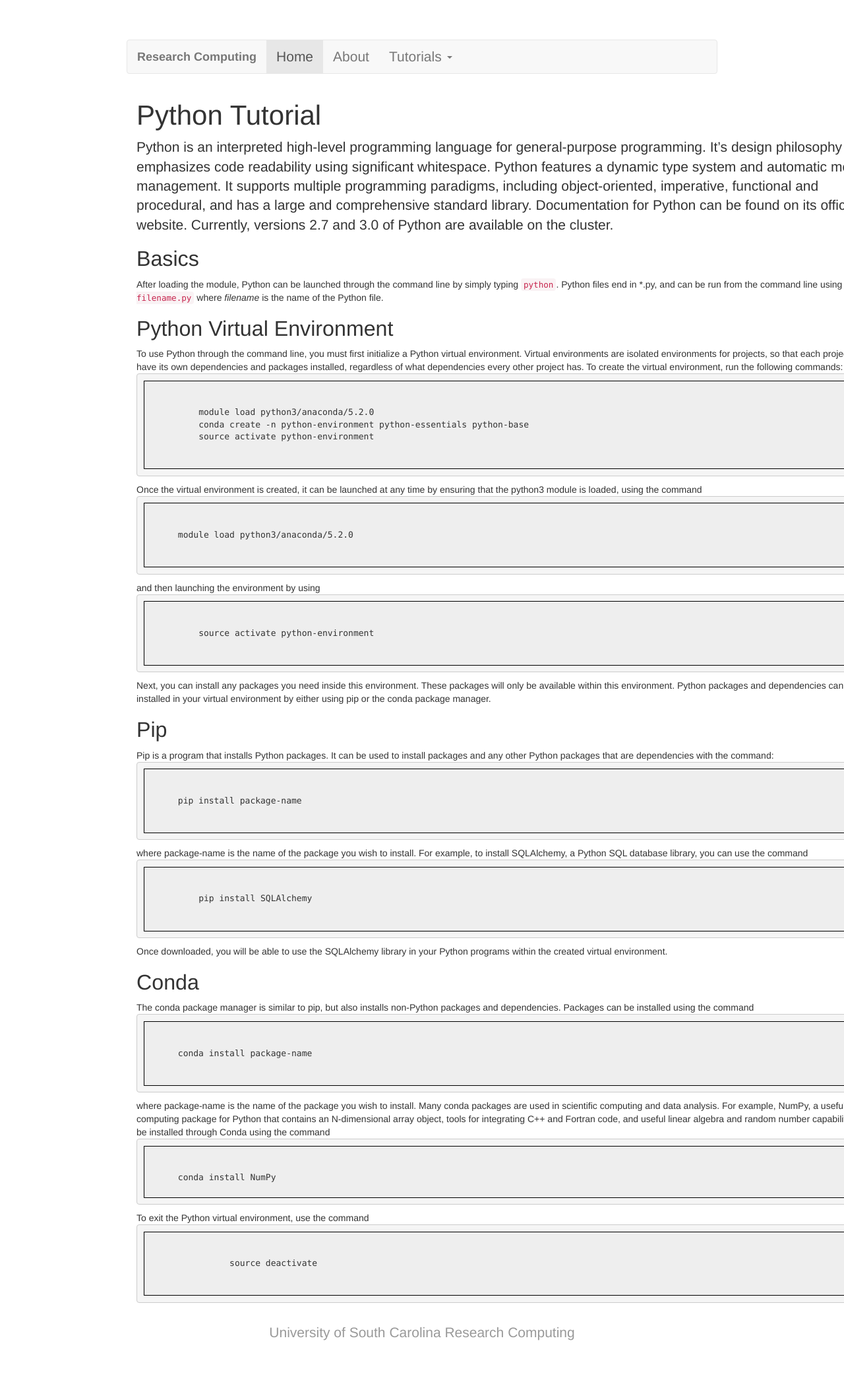
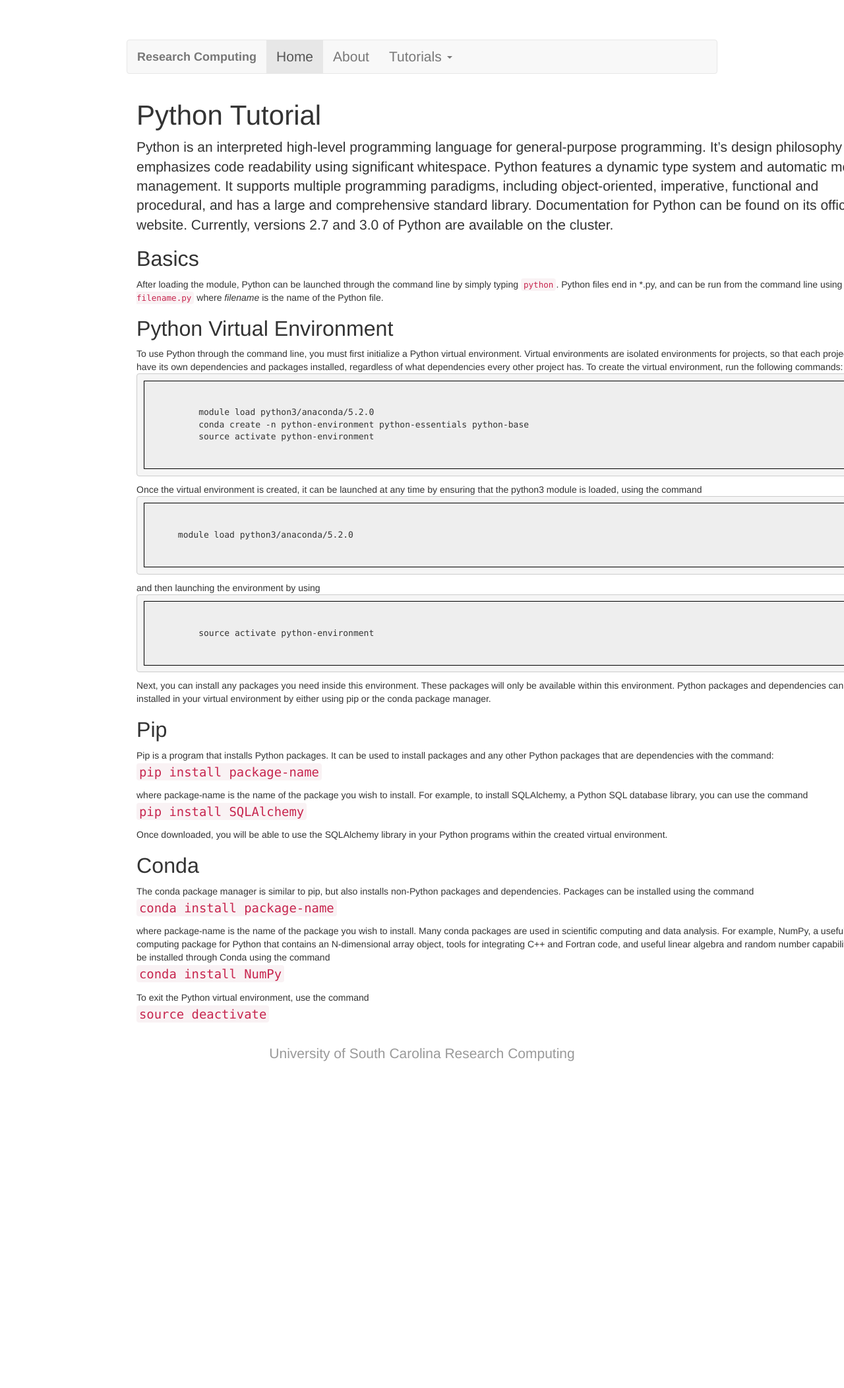
Before and after one commit to aholdeman/malab-test, a Jekyll site: the page built from tutorials/python/index.html, in a window 1280 px wide. Shown: the whole page at 66% size. Built offline with Jekyll 4.4.1, drawn with Linux system fonts in a browser that asks for light colours; after the commit the page ends 1682 px from its top, so only the background shows below that.

Commit message:
Does this look better?

```diff
--- a/tutorials/python/index.html
+++ b/tutorials/python/index.html
@@ -33,25 +33,25 @@ title: Python Tutorial
         Next, you can install any packages you need inside this environment. These packages will only be available within this environment. Python packages and dependencies can be installed in your virtual environment by either using pip or the conda package manager.
     <h3>Pip</h3>
         Pip is a program that installs Python packages. It can be used to install packages and any other Python packages that are dependencies with the command:
-    <pre><code>
+    <p><code>
     pip install package-name
-        </code></pre>
+        </code></p>
         where package-name is the name of the package you wish to install. For example, to install SQLAlchemy, a Python SQL database library, you can use the command
-        <pre><code>
+        <p><code>
         pip install SQLAlchemy
-            </code></pre>
+            </code></p>
         Once downloaded, you will be able to use the SQLAlchemy library in your Python programs within the created virtual environment.
     <h3>Conda</h3>
         The conda package manager is similar to pip, but also installs non-Python packages and dependencies. Packages can be installed using the command
-    <pre><code>
+    <p><code>
     conda install package-name
-       </code></pre>
+       </code></p>
         where package-name is the name of the package you wish to install. Many conda packages are used in scientific computing and data analysis. For example, NumPy, a useful scientific computing package for Python that contains an N-dimensional array object, tools for integrating C++ and Fortran code, and useful linear algebra and random number capabilities, can be installed through Conda using the command
-          <pre><code>
+          <p><code>
     conda install NumPy
-</code></pre>
+</code></p>
     To exit the Python virtual environment, use the command
-           <pre><code>
+           <p><code>
               source deactivate
-           </code></pre>
+           </code></p>
 </div>
```
